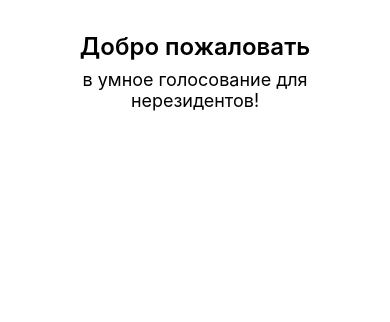
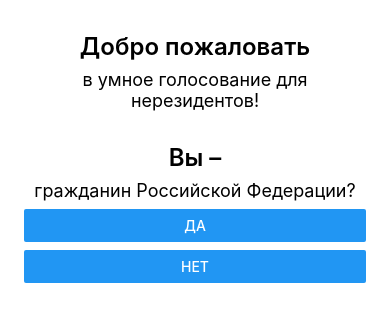
Before and after one commit to Al2Klimov/votesmart.nerezidenti.org, a React Native app in the folder app/: screen / in a window 390 px wide. Shown: the top 322 px of the page. Built offline with nearby package versions, Linux system fonts and the light colour scheme; what react-native would draw is missing.

Commit message:
app: are you Russian?

```diff
--- a/app/App.tsx
+++ b/app/App.tsx
@@ -1,6 +1,7 @@
 import React, {Component, ReactNode} from 'react';
 
 import {
+  Button,
   SafeAreaView,
   StyleSheet,
   ScrollView,
@@ -11,8 +12,32 @@ import {
 
 import {Colors} from 'react-native/Libraries/NewAppScreen';
 
-export default class App extends Component {
+export default class App extends Component<{}, {view: 'is-russian'}> {
   render(): ReactNode {
+    const sections: ReactNode[] = [];
+
+    if (this.state === null) {
+      this.setState({view: 'is-russian'});
+    } else {
+      switch (this.state.view) {
+        case 'is-russian':
+          sections.push(
+            <>
+              <View style={styles.sectionContainer}>
+                <Text style={styles.sectionTitle}>Вы –</Text>
+                <Text style={styles.sectionDescription}>
+                  гражданин Российской Федерации?
+                </Text>
+                <Text style={styles.sectionDescription} />
+                <Button title="Да" onPress={() => {}} />
+                <Text style={styles.sectionDescription} />
+                <Button title="Нет" onPress={() => {}} />
+              </View>
+            </>,
+          );
+      }
+    }
+
     return (
       <>
         <StatusBar barStyle="dark-content" />
@@ -27,6 +52,7 @@ export default class App extends Component {
                   в умное голосование для нерезидентов!
                 </Text>
               </View>
+              {sections}
             </View>
           </ScrollView>
         </SafeAreaView>
```
